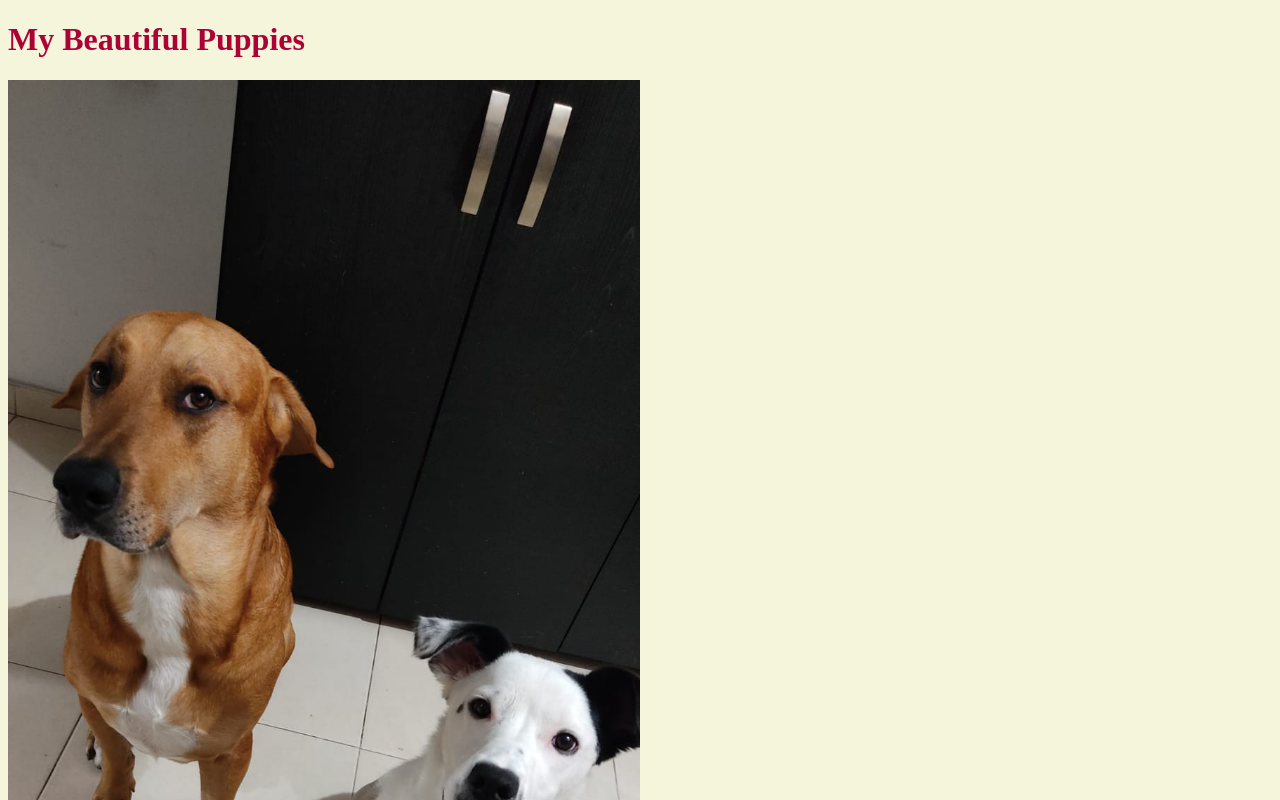
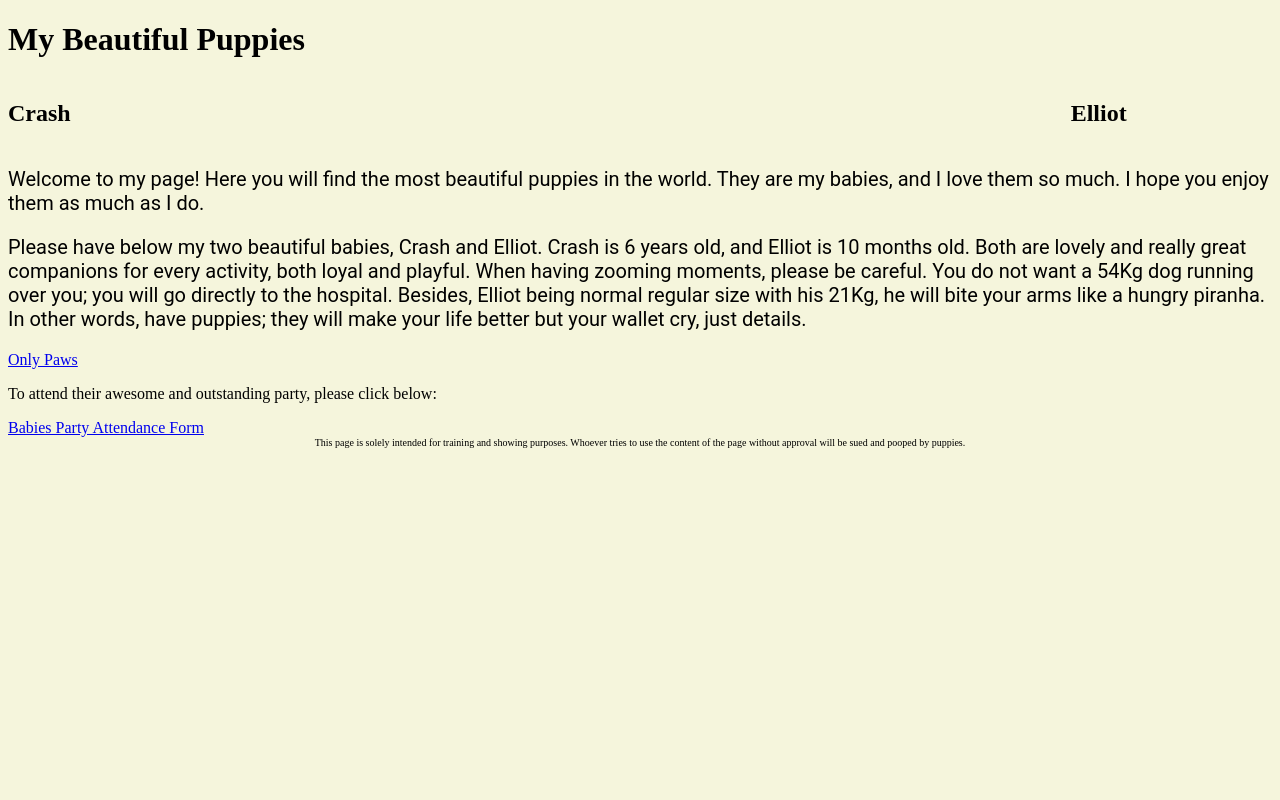
Before and after one commit to Exion19/Homework-Class--3---4, a plain HTML site: page index.html in a window 1280 px wide. Shown: the top 800 px of the page. Drawn offline with Linux system fonts and the light colour scheme.

Commit message:
New view updates

```diff
--- a/index.html
+++ b/index.html
@@ -14,7 +14,15 @@
 
         </nav>
     </header>
-    <img class="img" src="Imagen de WhatsApp 2025-01-03 a las 12.27.01_6911d5fc.jpg" alt="">
+
+    <div class="subtitles">
+        <h2 class="subtitle">Crash</h2>
+        <h2 class="subtitle">Elliot</h2>
+    </div>
+
+    <p class="text">
+        Welcome to my page! Here you will find the most beautiful puppies in the world.
+        They are my babies, and I love them so much. I hope you enjoy them as much as I do.
 
     <p class="text">
         Please have below my two beautiful babies, Crash and Elliot. Crash is 6 years old, and Elliot is 10 months old. Both are lovely and really great companions for every activity,
@@ -33,6 +41,6 @@
 
     <br>
 
-    <footer>This page is solely intended for training and showing purposes. Whoever tries to use the content of the page without approval will be sued and pooped by puppies.</footer>
+    <footer class="footer">This page is solely intended for training and showing purposes. Whoever tries to use the content of the page without approval will be sued and pooped by puppies.</footer>
 </body>
 </html>
--- a/styles.css
+++ b/styles.css
@@ -1,17 +1,40 @@
 .InitialTittle{
-    color: rgb(173, 0, 52)
+    color: rgb(0, 0, 0)
+    justify-content: center;
+}
+
+.subtitles {
+    display: flex;
+    gap: 1000px;
+}
+
+.subtitle {
+    margin: 10;
 }
 
 body {
     background-color: rgb(245, 245, 220);
 }
 
-.img {
-    width: 50%;
-    height: 50%;
+.inline {
+ display: inline-block;
+}
+
+.container {
+    display: flex;
+    justify-content: center;
+    align-items: center;
+    height: 100vh;
 }
 
 .text{
-    font-size: 60px;
+    font-size: 20px;
     font-family: "Roboto", serif;
 }
+
+.footer {
+    width: 100%;
+    text-align: center;
+    bottom: 0;
+    font-size: 10px;
+}
```
Also changed, not shown: onlypaws.html (+1 -1 lines).
